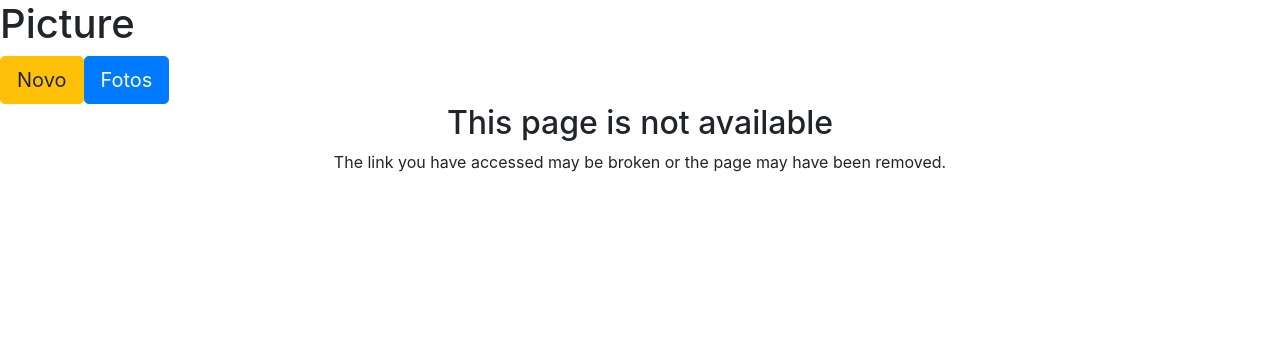
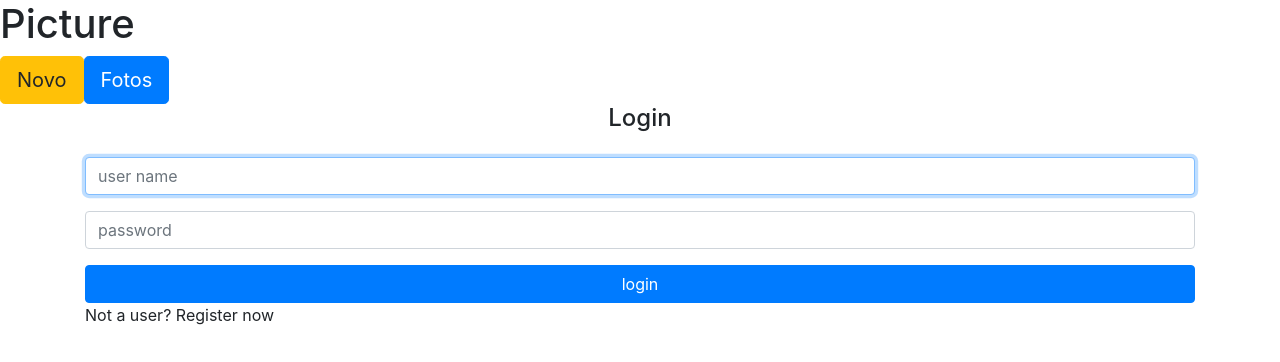
Before and after one commit to rafaelpllopes/praticando_angular, an Angular app in the folder picture/: page /#/home in a window 1280 px wide. Shown: the top 362 px of the page. Built offline with nearby package versions, Linux system fonts and the light colour scheme.

Commit message:
Implimentando componente para autenticação.

```diff
--- a/picture/src/app/app.module.ts
+++ b/picture/src/app/app.module.ts
@@ -5,6 +5,7 @@
 import { AppComponent } from './app.component';
 import { PhotosModule } from './photos/photos.module';
 import { AppRoutingModule } from './app.routing.module';
+import { HomeModule } from './home/home.module';
 
 @NgModule({
   declarations: [
@@ -14,7 +15,8 @@
     BrowserModule,
     AppRoutingModule,
     ErrorsModule,
-    PhotosModule
+    PhotosModule,
+    HomeModule
   ],
   providers: [  ],
   bootstrap: [AppComponent]
--- a/picture/src/app/app.routing.module.ts
+++ b/picture/src/app/app.routing.module.ts
@@ -5,8 +5,10 @@
 import { NotFoundComponent } from './errors/not-found/not-found.component';
 import { PhotoFormComponent } from './photos/photo-form/photo-form.component';
 import { PhotoListComponent } from './photos/photo-list/photo-list.component';
+import { SigninComponent } from './home/signin/signin.component';
 
 const routes: Routes = [
+    { path: '', component: SigninComponent },
     { path: 'user/:userName', component: PhotoListComponent, resolve: { photos: PhotoListResolver } },
     { path: 'p/add', component: PhotoFormComponent },
     { path: '**', component: NotFoundComponent }
--- /dev/null
+++ b/picture/src/app/home/signin/signin.component.html
@@ -0,0 +1,17 @@
+<h4 class="text-center">Login</h4>
+<div class="container">
+  <form class="form mt-4">
+
+      <div class="form-group">
+        <input type="text" class="form-control" autofocus="autofocus" placeholder="user name">
+      </div>
+
+      <div class="form-group">
+        <input type="password" class="form-control" placeholder="password">
+      </div>
+
+      <button class="btn btn-primary btn-block" type="submit">login</button>
+    </form>
+
+    <p>Not a user? <a>Register now</a></p>
+</div>
--- /dev/null
+++ b/picture/src/app/home/signin/signin.component.ts
@@ -0,0 +1,14 @@
+import { Component, OnInit } from '@angular/core';
+
+@Component({
+  templateUrl: './signin.component.html',
+  styleUrls: ['./signin.component.css']
+})
+export class SigninComponent implements OnInit {
+
+  constructor() { }
+
+  ngOnInit() {
+  }
+
+}
```
Also changed, not shown: picture/src/app/home/home.module.ts (added, +11 -0 lines), picture/src/app/home/signin/signin.component.css (added), 2 other files (tests, documents, lock files or other folders).
